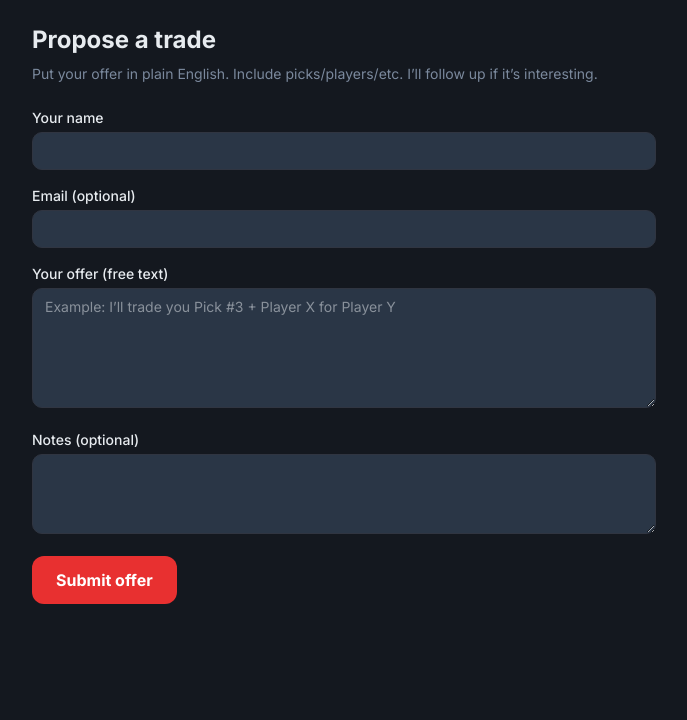
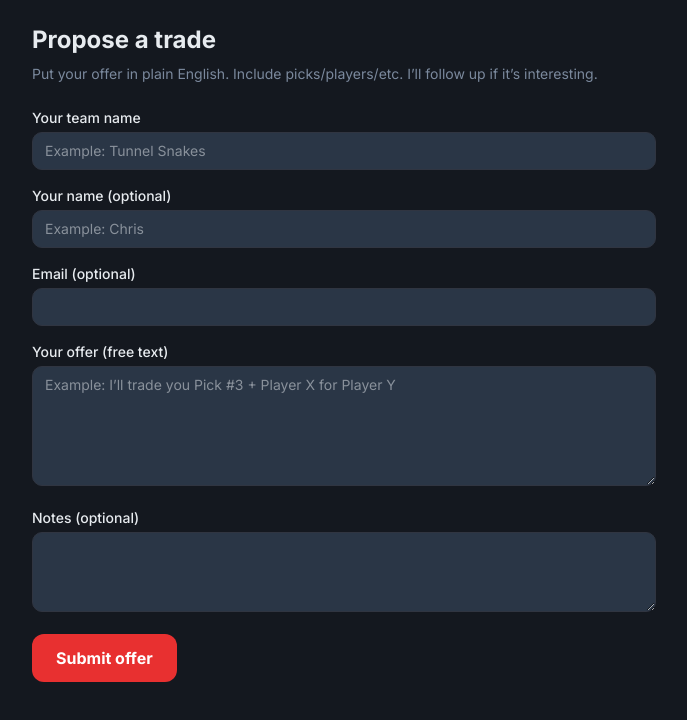
Before and after one commit to nickgag626/redstagz, a Next.js app: page /offer in a window 1280 px wide. Shown: the top 720 px of the page, without its empty margins (296-983 px from the left). Built offline with nearby package versions, Linux system fonts and the light colour scheme.

Commit message:
Simplify offers: require team name, store submitter info on trade_offers

```diff
--- a/src/app/api/offers/route.ts
+++ b/src/app/api/offers/route.ts
@@ -3,7 +3,8 @@ import { z } from 'zod'
 import { createClient } from '@supabase/supabase-js'
 
 const BodySchema = z.object({
-  displayName: z.string().min(1).max(80),
+  teamName: z.string().min(1).max(80),
+  displayName: z.string().max(80).optional().or(z.literal('')),
   email: z.string().email().max(254).optional().or(z.literal('')),
   offerText: z.string().min(3).max(5000),
   message: z.string().max(5000).optional().or(z.literal('')),
@@ -29,28 +30,16 @@ export async function POST(req: Request) {
     return new NextResponse(parsed.error.message, { status: 400 })
   }
 
-  const { displayName, email, offerText, message, requestedPlayerId } = parsed.data
+  const { teamName, displayName, email, offerText, message, requestedPlayerId } = parsed.data
 
   const supabase = createClient(supabaseUrl, supabaseAnonKey)
-
-  // Create manager
-  const { data: manager, error: managerErr } = await supabase
-    .from('managers')
-    .insert({
-      display_name: displayName,
-      email: email || null,
-    })
-    .select('id')
-    .single()
-
-  if (managerErr) {
-    return new NextResponse(managerErr.message, { status: 500 })
-  }
 
   const { error: offerErr } = await supabase.from('trade_offers').insert({
     yahoo_league_key: leagueKey,
     yahoo_team_key: teamKey,
-    from_manager_id: manager.id,
+    from_team_name: teamName,
+    from_name: displayName || null,
+    from_email: email || null,
     requested_player_id: requestedPlayerId ?? null,
     offer_text: offerText,
     message: message || null,
--- a/src/app/offer/ui.tsx
+++ b/src/app/offer/ui.tsx
@@ -3,6 +3,7 @@
 import { useState } from 'react'
 
 export function OfferForm() {
+  const [teamName, setTeamName] = useState('')
   const [displayName, setDisplayName] = useState('')
   const [email, setEmail] = useState('')
   const [offerText, setOfferText] = useState('')
@@ -21,7 +22,7 @@ export function OfferForm() {
     const res = await fetch('/api/offers', {
       method: 'POST',
       headers: { 'content-type': 'application/json' },
-      body: JSON.stringify({ displayName, email, offerText, message, requestedPlayerId }),
+      body: JSON.stringify({ teamName, displayName, email, offerText, message, requestedPlayerId }),
     })
 
     if (!res.ok) {
@@ -46,12 +47,23 @@ export function OfferForm() {
   return (
     <form onSubmit={onSubmit} className="space-y-4">
       <div>
-        <label className="block text-sm font-medium">Your name</label>
+        <label className="block text-sm font-medium">Your team name</label>
+        <input
+          className="mt-1 w-full rounded-md border border-border bg-secondary px-3 py-2 text-sm focus:outline-none focus:ring-1 focus:ring-primary/50"
+          value={teamName}
+          onChange={(e) => setTeamName(e.target.value)}
+          required
+          placeholder="Example: Tunnel Snakes"
+        />
+      </div>
+
+      <div>
+        <label className="block text-sm font-medium">Your name (optional)</label>
         <input
           className="mt-1 w-full rounded-md border border-border bg-secondary px-3 py-2 text-sm focus:outline-none focus:ring-1 focus:ring-primary/50"
           value={displayName}
           onChange={(e) => setDisplayName(e.target.value)}
-          required
+          placeholder="Example: Chris"
         />
       </div>
 
--- a/src/app/ui/TradeDashboard.tsx
+++ b/src/app/ui/TradeDashboard.tsx
@@ -50,9 +50,10 @@ export function TradeDashboard({ players }: { players: TradePlayer[] }) {
       .sort((a, b) => a - b)
       .join(', #')} for ${selected.fullName}`
 
-    // lightweight "identity" for public users; they can put their name in notes for now.
+    // lightweight identity for public users
     const payload = {
-      displayName: 'Anonymous',
+      teamName: 'Unknown team',
+      displayName: '',
       email: '',
       requestedPlayerId: selected.playerId,
       offerText,
```
Also changed, not shown: 1 other file (tests, documents, lock files or other folders).
